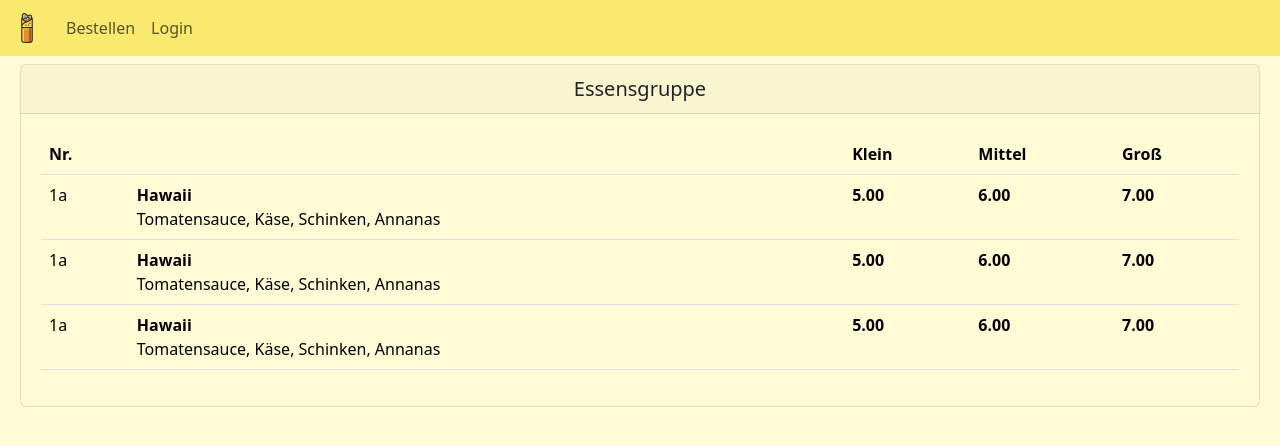
After one commit to Manfe07/SammelBestellApp, a Flask app: template app/templates/test.html in a window 1280 px wide. The commit adds this page. Shown: the top 446 px of the page. Run offline with Flask 3, Linux system fonts and the light colour scheme; the template is opened without the code that fills it, so the values that code supplies are empty; some libraries are stand-ins or nearby versions.

Commit message:
TestPage

```diff
--- a/app/__init__.py
+++ b/app/__init__.py
@@ -1,6 +1,7 @@
-from flask import Flask
+from flask import Flask, render_template
 
-from .config import Config
+from app.config import Config
+from app.extensions import db
 
 def create_app(config_class=Config):
     app = Flask(__name__)
@@ -12,8 +13,9 @@ def create_app(config_class=Config):
     from app.module_main import bp as main_bp
     app.register_blueprint(main_bp)
 
-    @app.route('/test/')
-    def test_page():
-        return '<h1>Testing the Flask Application Factory Pattern</h1>'
+    @app.route('/test')
+    def test():
+        return render_template('test.html')
+
 
     return app
--- a/app/static/css/style.css
+++ b/app/static/css/style.css
@@ -73,7 +73,7 @@ body {
   min-width: 0;
   background-clip: border-box;
   border: 1px solid rgba(0, 0, 0, 0.125);
-  border-radius: 0;
+  border-radius: 2;
 }
 
 
--- /dev/null
+++ b/app/templates/test.html
@@ -0,0 +1,59 @@
+{% extends 'layout.html' %}
+
+{% block content %}
+<div id="content" class="container-fluid content">
+    <div class="row"> <!-- Hier kannst du weitere Inhalte hinzufügen -->
+        <!-- Plan Sequence -->
+        <div class="col-md-12 d-flex flex-column">
+            <div class="card m-2">
+                <h5 class="card-header">Essensgruppe</h5>
+                <div class="card-body">
+                    <table class="table">
+                        <thead>
+                            <tr>
+                                <th>Nr.</th>
+                                <th></th>
+                                <th data-field="price" data-halign="left" data-align="right">Klein</th>
+                                <th data-field="price" data-halign="left" data-align="right">Mittel</th>
+                                <th data-field="price" data-halign="left" data-align="right">Groß</th>
+                            </tr>
+                        </thead>
+                        <tbody>
+                            <tr>
+                                <td>1a</td>
+                                <td>
+                                    <b>Hawaii</b><br>
+                                    Tomatensauce, Käse, Schinken, Annanas
+                                </td>
+                                <th data-field="price" data-halign="left" data-align="right">5.00</th>
+                                <th data-field="price" data-halign="left" data-align="right">6.00</th>
+                                <th data-field="price" data-halign="left" data-align="right">7.00</th>
+                            </tr>
+                            <tr>
+                                <td>1a</td>
+                                <td>
+                                    <b>Hawaii</b><br>
+                                    Tomatensauce, Käse, Schinken, Annanas
+                                </td>
+                                <th data-field="price" data-halign="left" data-align="right">5.00</th>
+                                <th data-field="price" data-halign="left" data-align="right">6.00</th>
+                                <th data-field="price" data-halign="left" data-align="right">7.00</th>
+                            </tr>
+                            <tr>
+                                <td>1a</td>
+                                <td>
+                                    <b>Hawaii</b><br>
+                                    Tomatensauce, Käse, Schinken, Annanas
+                                </td>
+                                <th data-field="price" data-halign="left" data-align="right">5.00</th>
+                                <th data-field="price" data-halign="left" data-align="right">6.00</th>
+                                <th data-field="price" data-halign="left" data-align="right">7.00</th>
+                            </tr> <!-- Add more rows as needed -->
+                        </tbody>
+                    </table>
+                </div>
+            </div>
+        </div>
+    </div>
+</div>
+{% endblock %}
```
